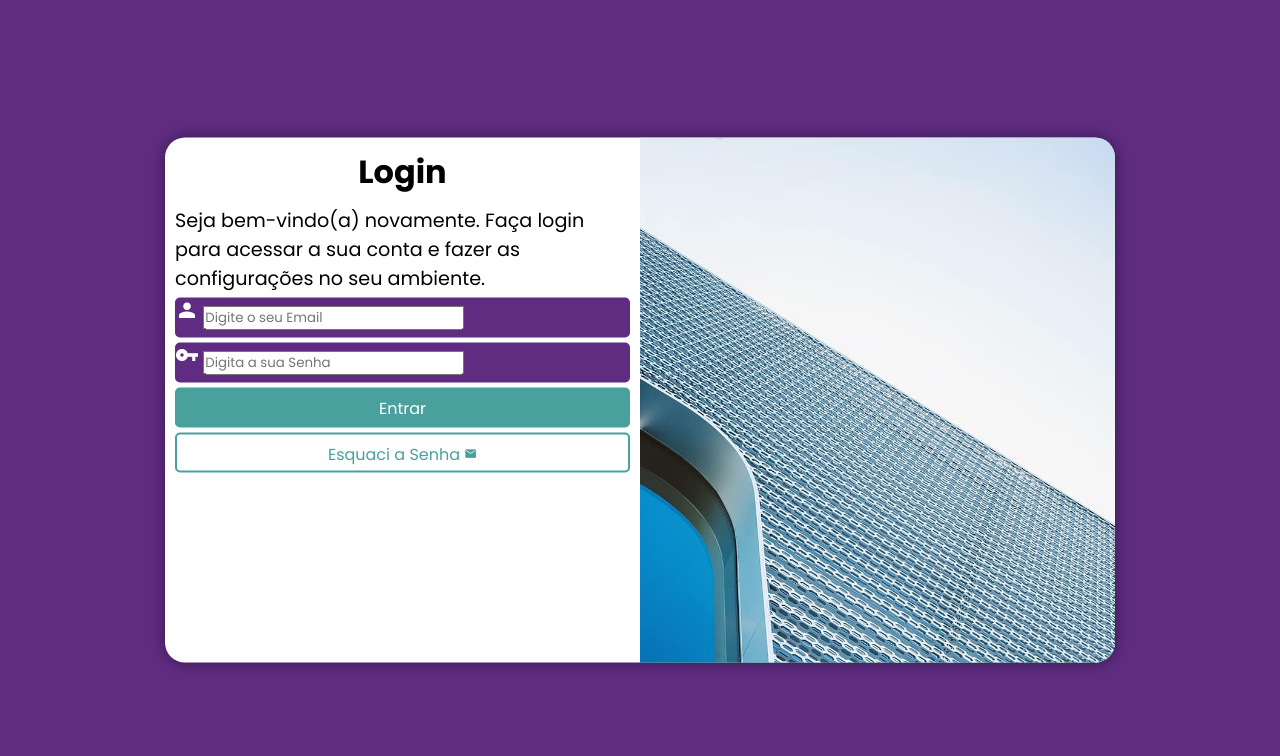
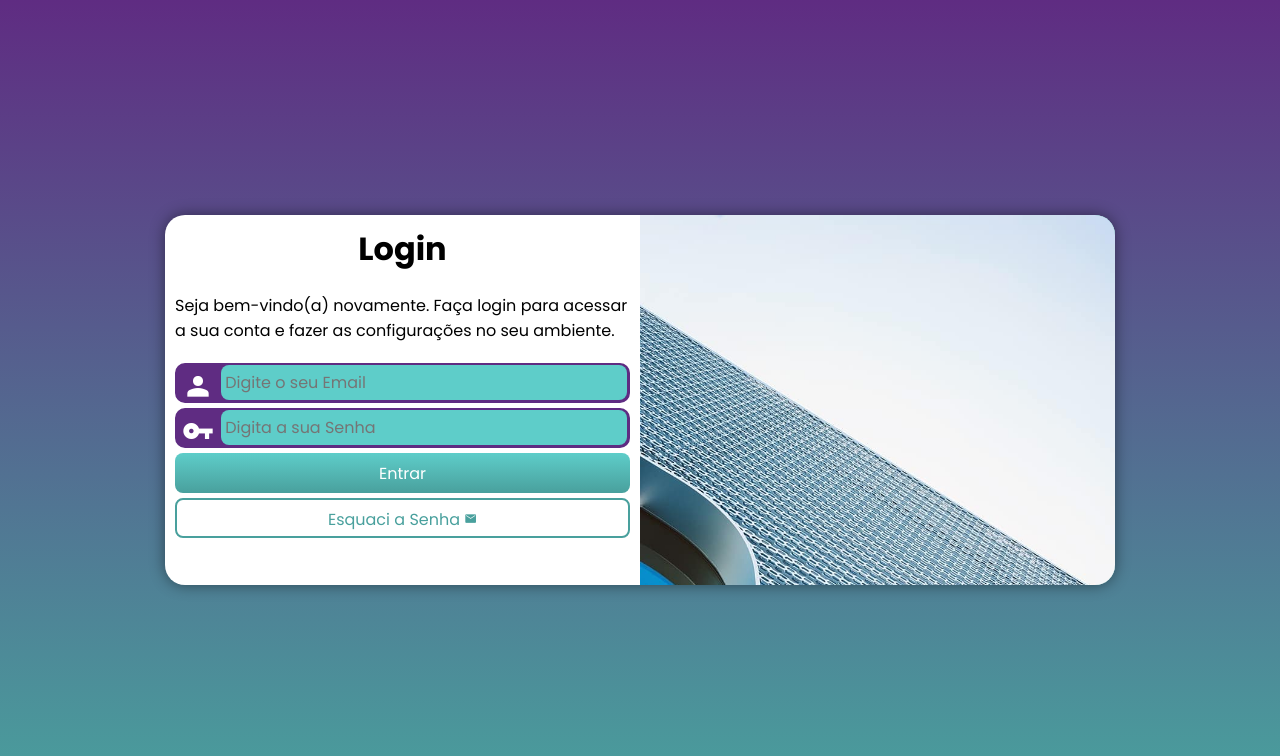
Before and after one commit to allbecarr/projeto-login, a plain HTML site: page index.html in a window 1280 px wide. Drawn offline with nearby package versions, Linux system fonts and the light colour scheme.

Commit message:
Capítulo 26 Aula 06 – Finalizando projeto tela de login

```diff
--- a/styles/media-query.css
+++ b/styles/media-query.css
@@ -7,6 +7,7 @@
 
     section#login{
         width: 80vw;
+        height: 315px;
     }
 
     #image{
@@ -19,11 +20,20 @@
         float: right;
         width: 70%;
     }
+
+    #formulario >p{
+        margin: 15px 0px;
+    }
 }
 
 @media screen and (min-width: 992px) {
+    body{
+        background-image: linear-gradient(to top,#49a09d, #5f2c82);
+    }
+
     section#login{
         width: 950px;
+        height: 370px;
     }
 
     #image{
@@ -42,6 +52,7 @@
     }
 
     #formulario > p{
-        font-size: 1.2em;
+        font-size: 1em;
+        margin: 20px 0px;
     }
 }
--- a/styles/style.css
+++ b/styles/style.css
@@ -40,7 +40,7 @@ section#login{
     position: absolute;
     top: 50%;
     left: 50%;
-    transform: translate(-50%, -50%);
+
 
     background-color: white;
     width: 250px;
@@ -49,6 +49,7 @@ section#login{
     overflow: hidden;
     box-shadow: 0px 0px 15px rgba(0, 0, 0, 0.450);
 
+    transform: translate(-50%, -50%);
     transition: width 0.3s, heigth 0.3s;
     transition-timing-function: ease;
 }
@@ -77,16 +78,40 @@ section#login{
 
 form > div.campo{
     background-color: #5f2c82;
+    border: 2px solid#5f2c82;
     display: block;
     width: 100%;
     height: 40px;
-    border-radius: 5px;
+    border-radius: 10px;
     margin: 5px 0px;
-    color: white;
 }
 
 div.campo > label{
     display: none;
+}
+
+div.campo > span{
+    color: white;
+    /*background-color: black;*/
+    font-size: 2em;
+    width: 40px;
+    padding: 5px;
+}
+
+div.campo > input{
+    background-color: #5ecdc9;
+    font-size: 1em;
+    width: calc(100% - 45px);
+    height: 97%;
+
+    border: 0px;
+    border-radius: 8px;
+    padding: 4px;
+    transform: translateY(-14px);
+}
+
+div.campo > input:focus-within{
+    background-color: white;
 }
 
 form > input[type=submit]{
@@ -94,15 +119,17 @@ form > input[type=submit]{
     font-size: 1em;
     width: 100%;
     height: 40px;
-    background-color: #49a09d;
+    /*background-color: #49a09d;*/
+    background-image: linear-gradient(to top, #49a09d,#5ecdc9);
     border: none;
-    border-radius: 5px;
+    border-radius: 8px;
     color: white;
     cursor:pointer;
 }
 
 form > input[type=submit]:hover{
-    background-color: #5ecdc9;
+    /*background-color: #5ecdc9;*/
+    background-image: linear-gradient(to top, #5ecdc9, #49a09d);
 }
 
 form > a.botao{
@@ -115,7 +142,7 @@ form > a.botao{
     margin-top: 5px;
     background-color: white;
     border: 2px solid #49a09d;
-    border-radius: 5px;
+    border-radius: 8px;
     color: #49a09d;
     text-decoration: none;
 }
```
